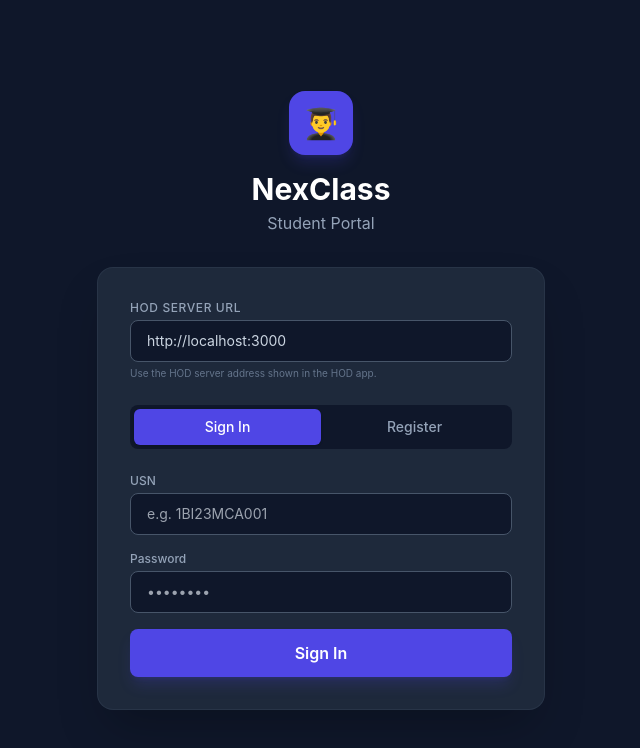
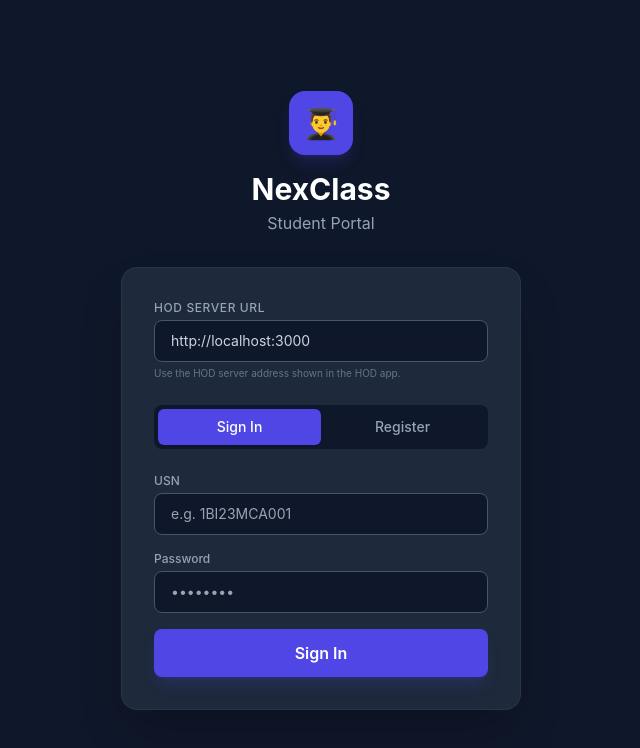
Before and after one commit to preetamraddisomaraddi-bit/nex_class, a React (Vite) app in the folder student-app/: page /#/login in a window 1280 px wide. Shown: the top 748 px of the page, without its empty margins (319-959 px from the left). Built offline with nearby package versions, Linux system fonts and the light colour scheme.

Commit message:
fix(ui): keep registration forms scrollable

```diff
--- a/student-app/src/pages/Login.jsx
+++ b/student-app/src/pages/Login.jsx
@@ -70,8 +70,8 @@ export default function Login() {
   const fieldClass = 'w-full bg-[#0f172a] border border-slate-600 rounded-lg px-4 py-2.5 text-sm text-white focus:outline-none focus:border-indigo-500'
 
   return (
-    <div className="min-h-screen bg-[#0f172a] flex items-center justify-center p-6 select-none text-white">
-      <div className="w-full max-w-md">
+    <div className="h-screen overflow-y-auto bg-[#0f172a] select-none text-white">
+      <div className="mx-auto flex min-h-full w-full max-w-md flex-col justify-center p-6">
         <div className="text-center mb-8">
           <div className="inline-flex items-center justify-center w-16 h-16 rounded-2xl bg-indigo-600 mb-4 shadow-lg shadow-indigo-600/20 text-white text-3xl">👨‍🎓</div>
           <h1 className="text-3xl font-bold text-white">NexClass</h1>
```
Also changed, not shown: 1 other file (tests, documents, lock files or other folders).
